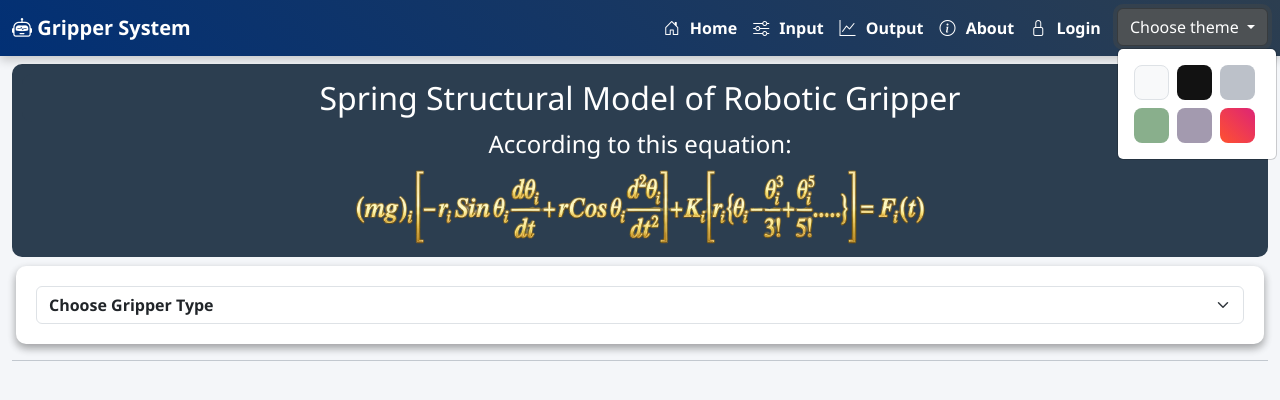
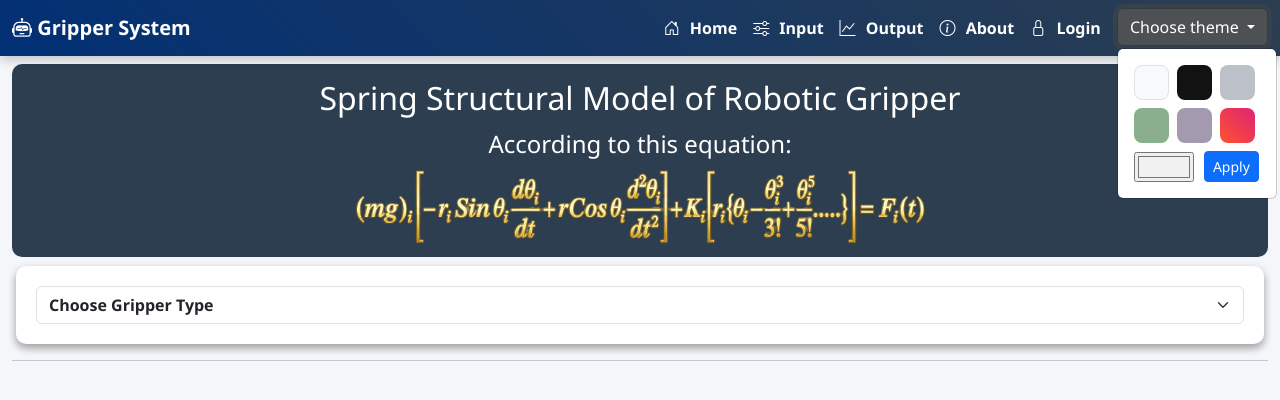
Before and after one commit to caliber123-dot/robotic-gripper, a Flask app: page / in a window 1280 px wide, after a click on "Choose theme". Shown: the top 400 px of the page. Run offline with Flask 3, Linux system fonts and the light colour scheme; some libraries are stand-ins or nearby versions.

Commit message:
Updated 5 May 26 and app

```diff
--- a/app.py
+++ b/app.py
@@ -14,6 +14,7 @@ app = Flask(__name__)
 
 @app.route('/')
 def index():
+    # print("############# Rendering index.html")
     return render_template('index.html')
 
 # Material density
@@ -102,6 +103,7 @@ def cal_force_eq14(M, K, func, t):
     # return A + K * B
     return A, B, K   # ✅ RETURN SEPARATE VALUES
 
+
 @app.route("/calculate", methods=["POST"])
 def calculate():
     start_time = time.time()  # ⏱ start
@@ -128,7 +130,7 @@ def calculate():
     material = data["material"]
     t = float(data["time"])
     func = int(data["func"])
-    gripper = int(data["gripper"])
+    gripper = int(data["gripper"]) # 1 or 2
 
     if shape == 1:  # Rectangular
         if event == "length":
@@ -175,7 +177,7 @@ def calculate():
     tA = 0
     tB = 0
     finger_count = 4 if gripper == 1 else 3
-    mode = data["mode"]
+    mode = data["mode"] # get string constant values eg 1, 2, 3
 
     # print("\n===== CALCULATION MODE =====")
 
@@ -336,7 +338,7 @@ if __name__ == '__main__':
     # app.run()
     # print("# Start App on", "http://localhost:8000")
     # app.run(host="0.0.0.0", port=8000, debug=True)
-    waitress_serve(app, host="0.0.0.0", port=8000)
+    waitress_serve(app, host="0.0.0.0", port=8000, threads=8)
 
 # Version Control Commands (Git)
 # git status
--- a/templates/index.html
+++ b/templates/index.html
@@ -116,6 +116,30 @@
                                     <div class="color-box" style="background: linear-gradient(45deg, #ff512f, #dd2476)"
                                         onmouseover="previewTheme('theme-gradient')"
                                         onclick="setTheme('theme-gradient')" title="Gradient"></div>
+                                    <style>
+                                        .color-panel {
+                                            width: 60px;
+                                            height: 30px;
+                                            padding: 3px;
+                                            margin-right: 15px;
+                                            cursor: pointer;
+                                            margin-right: 0px;
+
+                                        }
+                                        .color-box2 {
+                                        display: flex;
+                                        align-items: center;
+                                        gap: 10px; /* spacing between input and button */
+
+                                    }
+                                    </style>
+                                    <div class="color-box2">
+                                        <input type="color" class="color-panel" id="startColor" value="#f1f1f1">
+                                        <button type="button" class="btn btn-sm btn-primary" onclick="changeBackground()">
+                                            Apply
+                                        </button>
+                                    </div>
+
                                 </div>
                             </ul>
                         </div>
@@ -650,9 +694,27 @@
         <script src="/static/js/bootstrap.bundle.min.js"></script>
         <script>
             // ===== THEME SYSTEM =====
-            let savedTheme = localStorage.getItem("selectedTheme") || "theme-light";
+            let savedTheme = localStorage.getItem("selectedTheme");
+            let savedColor = localStorage.getItem("selectedTheme2");
+            if(savedTheme){
+                localStorage.removeItem("selectedTheme2");
+                document.body.style.backgroundColor = ""; // clear inline color
                 document.body.className = savedTheme;
+            }
+            else if (savedColor) {
+                localStorage.removeItem("selectedTheme");
+                document.body.className = ""; // remove theme class
+                document.body.style.backgroundColor = savedColor;
+            }
+            else {
+                document.body.className = "theme-light";
+            }
 
+            function changeBackground() {
+                let selectedColor = document.getElementById("startColor").value;
+                document.body.style.backgroundColor = selectedColor;
+                localStorage.setItem("selectedTheme2", selectedColor);
+            }
             function previewTheme(theme) {
                 document.body.className = theme;
             }
@@ -678,6 +740,8 @@
                 let trThumb = document.getElementById("trThumb");
                 let fig1 = document.getElementById("fig1");
                 let fig2 = document.getElementById("fig2");
+                let fig11 = document.getElementById("fig11");
+                let fig22 = document.getElementById("fig22");
                 let fig3 = document.getElementById("fig3");
                 let txtvolume = document.getElementById("txtvolume");
                 let txtmass = document.getElementById("txtmass");
@@ -687,7 +751,7 @@
                 let f4 = document.getElementById("f4");
                 let ft = document.getElementById("ft");
                 let total = document.getElementById("total");
-                let gripper_name = document.getElementById("gripper_name");
+                // let gripper_name = document.getElementById("gripper_name");
                 let length = document.getElementById("length");
                 let breadth = document.getElementById("breadth");
                 let width = document.getElementById("width");
@@ -741,12 +805,12 @@
                 b3.value = "";
                 b4.value = "";
                 tb.value = "";
-                length.value = "";
-                breadth.value = "";
-                width.value = "";
-                radius.value = "";
-                Rmajor.value = "";
-                Rminor.value = "";
+                length.value = "100";
+                breadth.value = "40";
+                width.value = "20";
+                radius.value = "50";
+                Rmajor.value = "50";
+                Rminor.value = "30";
                 time.value = "";
                 k_common.value = "";
                 k_finger.value = "";
@@ -773,15 +837,20 @@
                 f4.value = "";
                 ft.value = "";
                 total.value = "";
-                fig1.src = "static/img/basic.avif";
-                fig2.src = "static/img/basic.avif";
+                document.getElementById("shape_name").innerText = "-";
+                fig1.src = fig11.src = "static/img/basic.avif";
+                fig2.src = fig22.src = "static/img/basic.avif";
                 fig3.src = "static/img/basic.avif";
+                let row4fingers = document.getElementById("row4fingers");
+                let row3fingers = document.getElementById("row3fingers");
 
-                if(gripper == ""){
+                if (gripper == "") {
                     gripper_window.setAttribute("data-title", "-");
                     gripper_window.style.display = "none";
                     trFinger4.style.display = "none";
                     trThumb.style.display = "none";
+                    row4fingers.style.display = "none";
+                    row3fingers.style.display = "none";
                     // alert("Please select Gripper Type 0");
                 }
                 else if (gripper == "1") {
@@ -789,7 +858,9 @@
                     gripper_window.style.display = "block";
                     trFinger4.style.display = "table-row";
                     trThumb.style.display = "none";
-                    gripper_name.innerText = "4 Fingers";
+                    row4fingers.style.display = "flex";
+                    row3fingers.style.display = "none";
+                    // gripper_name.innerText = "4 Fingers";
                     // alert("4 Fingers Gripper Selected");
                 }
                 else if (gripper == "2") {
@@ -797,7 +868,9 @@
                     gripper_window.style.display = "block";
                     trFinger4.style.display = "none";
                     trThumb.style.display = "table-row";
-                    gripper_name.innerText = "3 Fingers + 1 Thumb";
+                    row4fingers.style.display = "none";
+                    row3fingers.style.display = "flex";
+                    // gripper_name.innerText = "3 Fingers + 1 Thumb";
                     // alert("3 Fingers + 1 Thumb Gripper Selected");
                 }
                 updateSpringFields();
@@ -1248,18 +1321,24 @@
                 document.getElementById("ta").value = result.thumbA?.toFixed(4) || "";
                 document.getElementById("tb").value = result.thumbB?.toFixed(4) || "";
 
-
-
                 // ✅ Hide loader
                 loader.style.display = "none";
                 // ✅ Show execution time
                 execTime.innerText = result.execution_time;
+                let gripper = document.getElementById("gripper").value;
+                // alert("gripper: " + gripper + " mode: " + mode);
+                if(gripper == "1") {
                     document.getElementById("fig1").src = result.fig1;
+                    document.getElementById("fig2").src = result.fig2;
                     document.getElementById("fig3").src = result.fig3;
+                    document.getElementById("shape_name").innerText = result.shape_name;
+                }
+                else if(gripper == "2") {
+                    document.getElementById("fig11").src = result.fig1;
+                    document.getElementById("fig22").src = result.fig2;
+                    document.getElementById("shape_name2").innerText = result.shape_name;
+                }
                 console.log("Fig1 URL:", result.fig1);
-                document.getElementById("fig2").src = result.fig2;
-                document.getElementById("gripper_name").innerText = result.gripper_name;
-                document.getElementById("shape_name").innerText = result.shape_name;
 
             }
         </script>
```
Also changed, not shown: other parts of templates/index.html (+27 -7 lines). Lines whose indentation alone changed are shown as unchanged.
